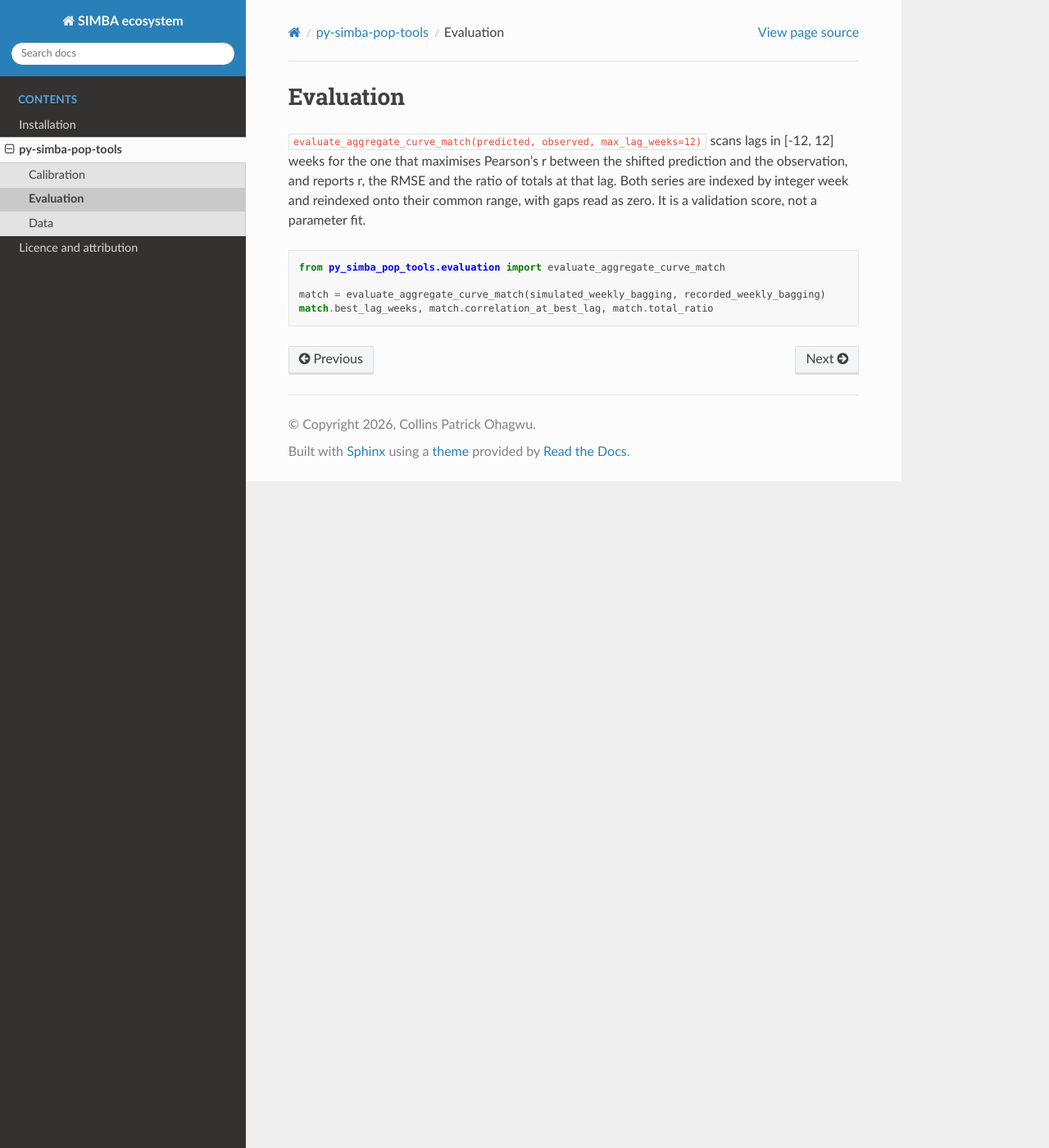
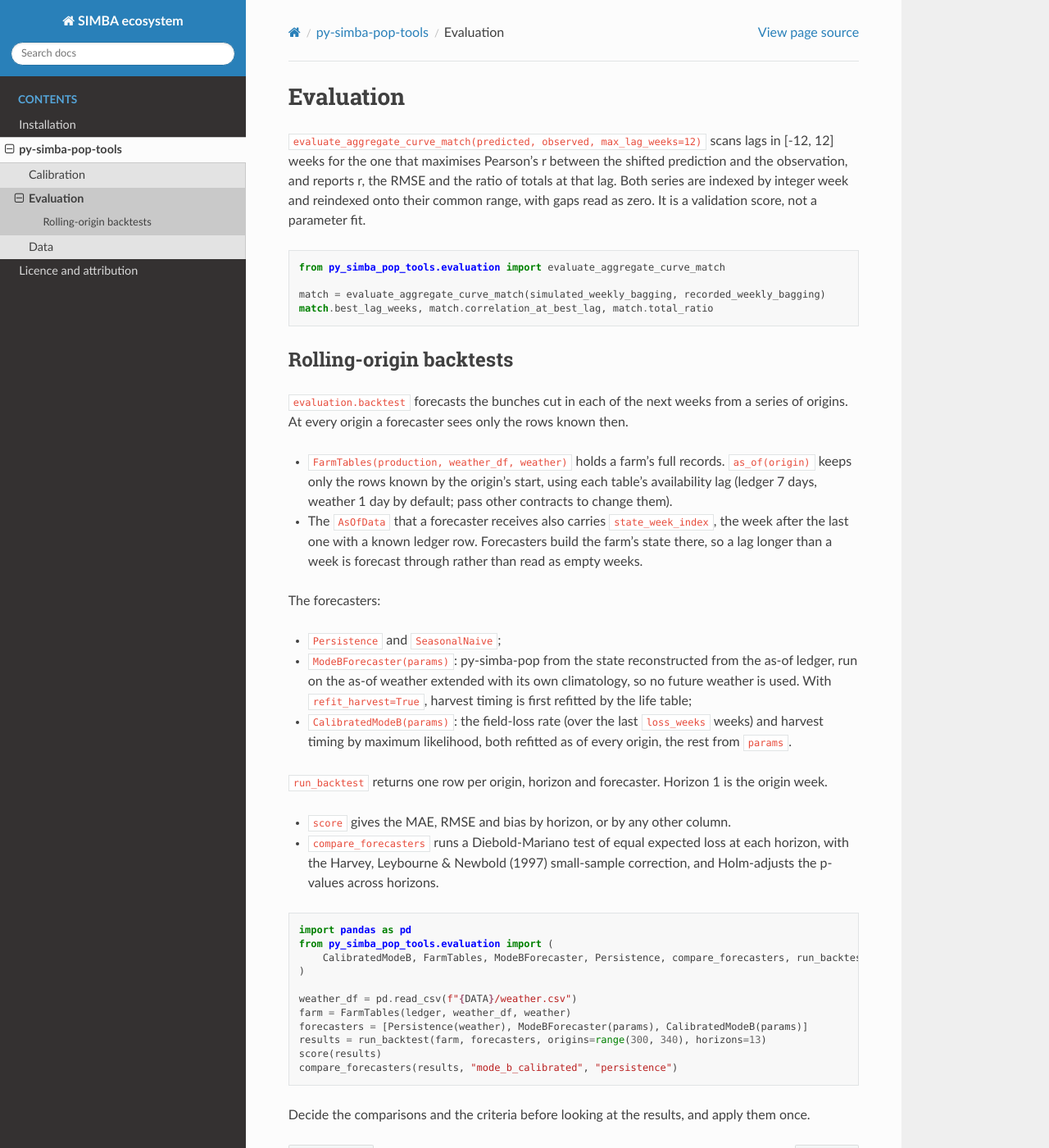
Before and after one commit to cpohagwu/simba-ecosystem-docs, a Sphinx documentation site: the page built from docs/tools/evaluation.rst, in a window 1280 px wide and 1400 px high. Shown: the whole window at 82% size. Built offline with Sphinx 7.4.7 and the Read the Docs theme 3.1.0, drawn with Linux system fonts in a browser that asks for light colours.

Commit message:
Document the rolling-origin backtests, the calibrated Mode B included
To be pushed only once py-simba-pop-tools 0.1.0 is on PyPI.

Co-Authored-By: Claude Opus 5.5 <noreply@anthropic.com>

```diff
--- a/docs/tools/evaluation.rst
+++ b/docs/tools/evaluation.rst
@@ -14,3 +14,55 @@ a parameter fit.
 
    match = evaluate_aggregate_curve_match(simulated_weekly_bagging, recorded_weekly_bagging)
    match.best_lag_weeks, match.correlation_at_best_lag, match.total_ratio
+
+Rolling-origin backtests
+------------------------
+
+``evaluation.backtest`` forecasts the bunches cut in each of the next weeks
+from a series of origins. At every origin a forecaster sees only the rows
+known then.
+
+* ``FarmTables(production, weather_df, weather)`` holds a farm's full records.
+  ``as_of(origin)`` keeps only the rows known by the origin's start, using each
+  table's availability lag (ledger 7 days, weather 1 day by default; pass other
+  contracts to change them).
+* The ``AsOfData`` that a forecaster receives also carries ``state_week_index``,
+  the week after the last one with a known ledger row. Forecasters build the
+  farm's state there, so a lag longer than a week is forecast through rather
+  than read as empty weeks.
+
+The forecasters:
+
+* ``Persistence`` and ``SeasonalNaive``;
+* ``ModeBForecaster(params)``: py-simba-pop from the state reconstructed from
+  the as-of ledger, run on the as-of weather extended with its own
+  climatology, so no future weather is used. With ``refit_harvest=True``,
+  harvest timing is first refitted by the life table;
+* ``CalibratedModeB(params)``: the field-loss rate (over the last
+  ``loss_weeks`` weeks) and harvest timing by maximum likelihood, both
+  refitted as of every origin, the rest from ``params``.
+
+``run_backtest`` returns one row per origin, horizon and forecaster. Horizon 1
+is the origin week.
+
+* ``score`` gives the MAE, RMSE and bias by horizon, or by any other column.
+* ``compare_forecasters`` runs a Diebold-Mariano test of equal expected loss
+  at each horizon, with the Harvey, Leybourne & Newbold (1997) small-sample
+  correction, and Holm-adjusts the p-values across horizons.
+
+.. code-block:: python
+
+   import pandas as pd
+   from py_simba_pop_tools.evaluation import (
+       CalibratedModeB, FarmTables, ModeBForecaster, Persistence, compare_forecasters, run_backtest, score,
+   )
+
+   weather_df = pd.read_csv(f"{DATA}/weather.csv")
+   farm = FarmTables(ledger, weather_df, weather)
+   forecasters = [Persistence(weather), ModeBForecaster(params), CalibratedModeB(params)]
+   results = run_backtest(farm, forecasters, origins=range(300, 340), horizons=13)
+   score(results)
+   compare_forecasters(results, "mode_b_calibrated", "persistence")
+
+Decide the comparisons and the criteria before looking at the results, and
+apply them once.
```
